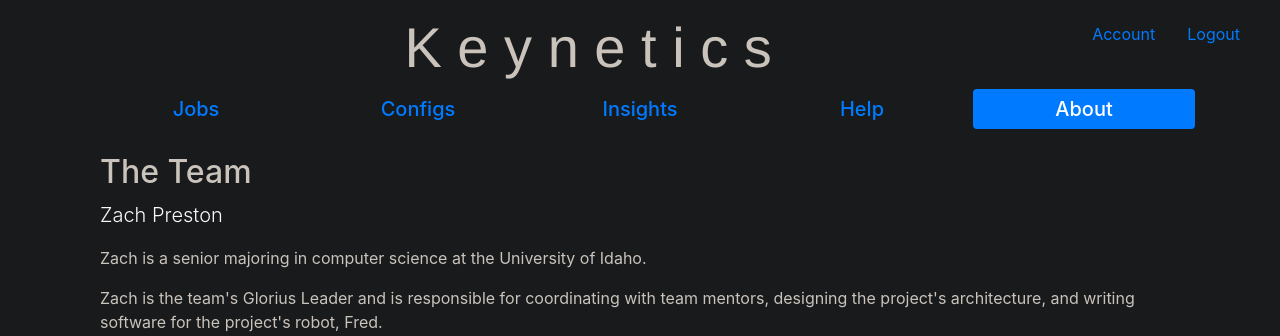
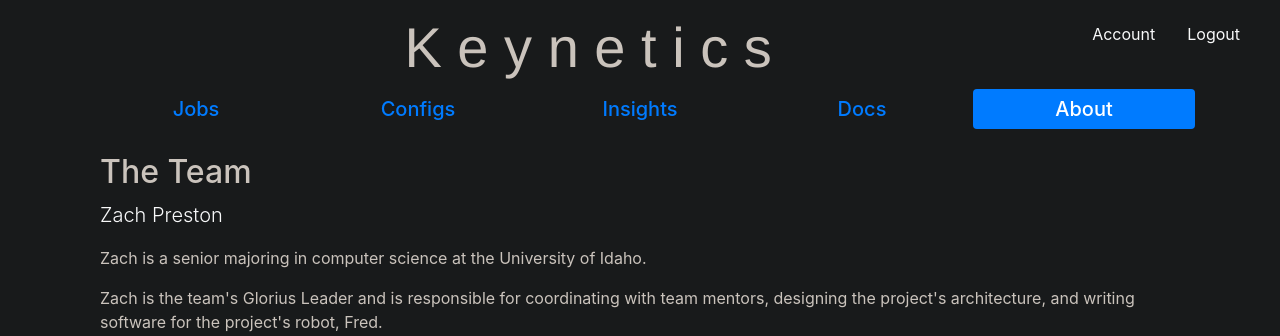
Before and after one commit to austinpkugler/Keynetics-Web, a Flask app: page /about in a window 1280 px wide. Shown: the top 336 px of the page. Run offline with Flask 3, Linux system fonts and the light colour scheme; the visitor is signed in with stand-in values (Sample User, id 1).

Commit message:
Rename help to docs

```diff
--- a/app/routes.py
+++ b/app/routes.py
@@ -369,10 +369,10 @@
     return render_template('pages/account.html', title='Account', page='account', email_form=email_form, password_form=password_form)
 
 
-@app.route('/help')
+@app.route('/docs')
 @login_required
-def help():
-    return render_template('pages/help.html', title='Help', page='help')
+def docs():
+    return render_template('pages/docs.html', title='docs', page='docs')
 
 
 @app.route('/about')
--- a/app/templates/base.html
+++ b/app/templates/base.html
@@ -21,10 +21,10 @@
       <div class="row float-right mr-4">
         <ul class="nav">
           <li class="nav-item nav-link">
-            <a href="{{ url_for('account') }}">Account</a>
+            <a href="{{ url_for('account') }}" class="text-light">Account</a>
           </li>
           <li class="nav-item nav-link">
-            <a href="{{ url_for('logout') }}">Logout</a>
+            <a href="{{ url_for('logout') }}" class="text-light">Logout</a>
           </li>
         </ul>
       </div>
@@ -60,13 +60,13 @@
               <a class="nav-link h5" href="{{ url_for('insights') }}">Insights</a>
             </li>
           {% endif %}
-          {% if page == 'help' %}
+          {% if page == 'docs' %}
             <li class="nav-item">
-              <a class="nav-link h5 active" href="{{ url_for('help') }}">Help</a>
+              <a class="nav-link h5 active" href="{{ url_for('docs') }}">Docs</a>
             </li>
           {% else %}
             <li class="nav-item">
-              <a class="nav-link h5" href="{{ url_for('help') }}">Help</a>
+              <a class="nav-link h5" href="{{ url_for('docs') }}">Docs</a>
             </li>
           {% endif %}
           {% if page == 'about' %}
--- a/app/templates/forms/config.html
+++ b/app/templates/forms/config.html
@@ -129,7 +129,7 @@
       <div class="col-md-10">
         <div class="border-top mt-3">
           <small class="text-muted">
-            Unsure on what values to input? <a href="{{ url_for('help') }}">Get Help</a>
+            Unsure on what values to input? <a href="{{ url_for('docs') }}">Get Help</a>
           </small>
         </div>
       </div>
```
Also changed, not shown: app/templates/pages/docs.html (renamed from app/templates/pages/help.html).
